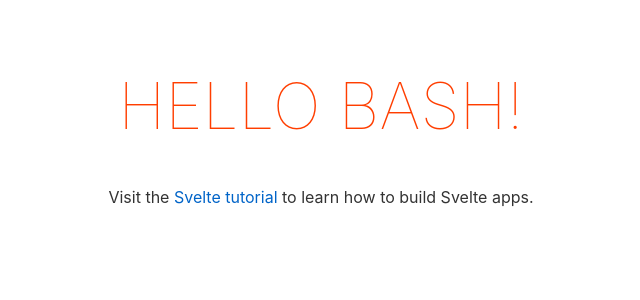
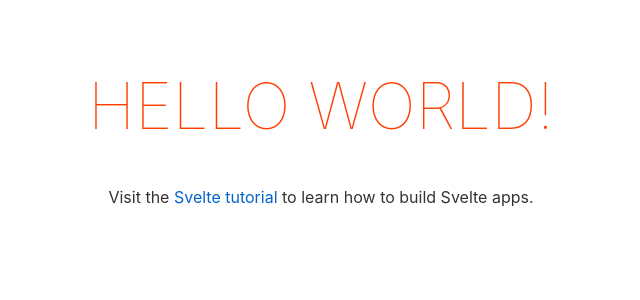
Before and after one commit to kiwimind/svelte-test, a Svelte app: page / in a window 1280 px wide. Shown: the top 300 px of the page, without its empty margins (319-959 px from the left). Built offline with nearby package versions, Linux system fonts and the light colour scheme.

Commit message:
Update App as test

```diff
--- a/src/App.svelte
+++ b/src/App.svelte
@@ -1,5 +1,5 @@
 <script>
-	let name = "Bash";
+	let name = "World";
 </script>
 
 <main>
```
